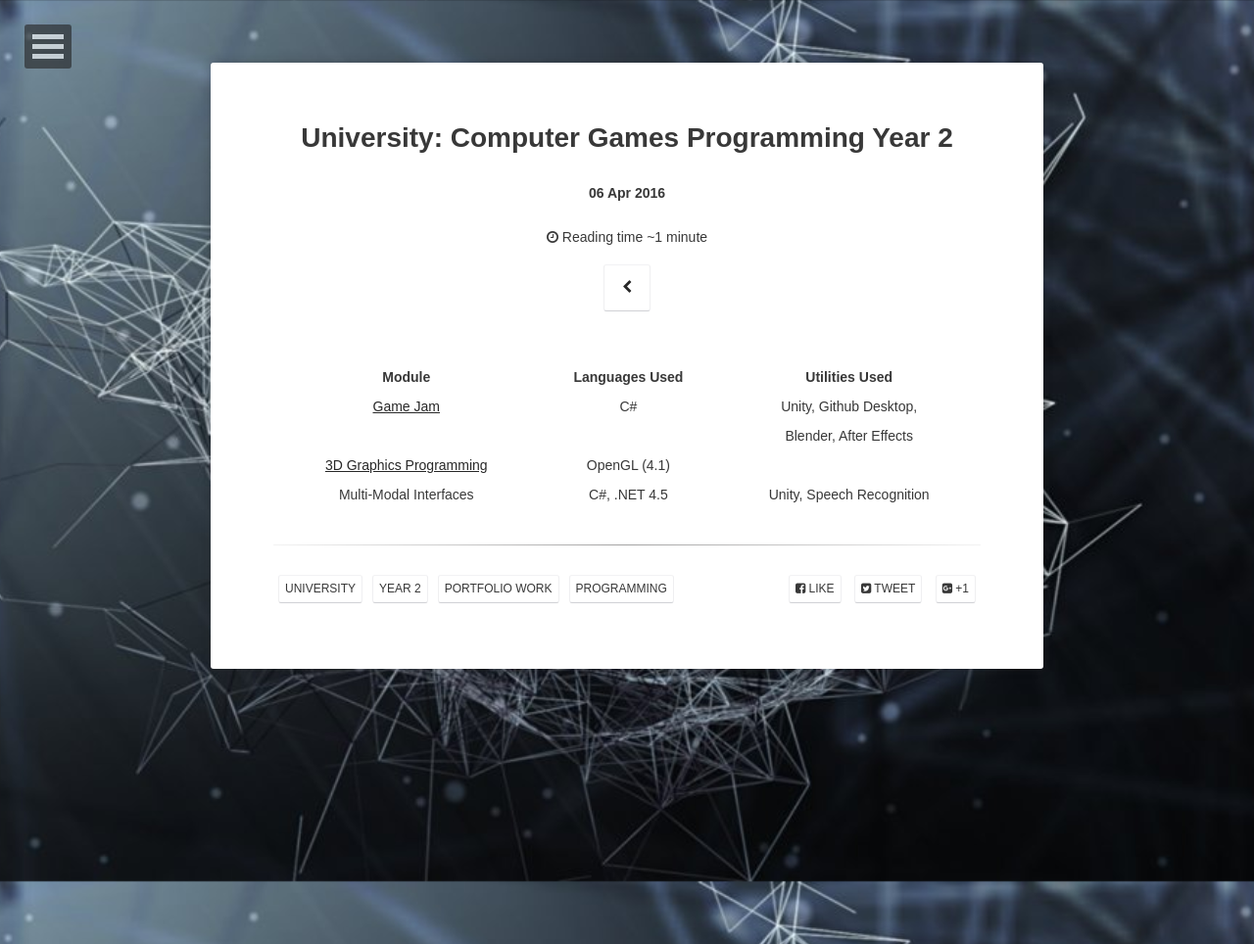
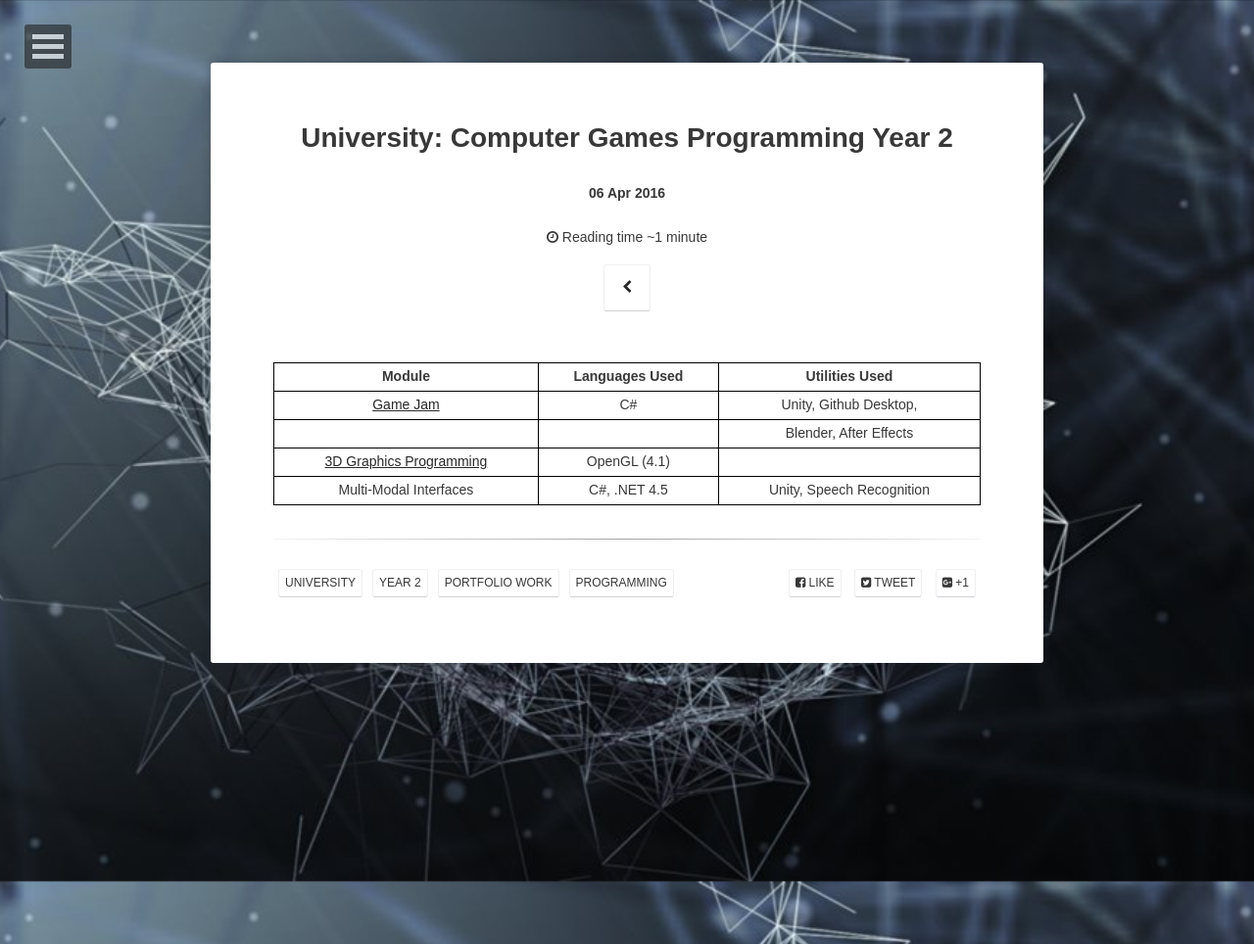
Before and after one commit to WearyWanderer/Website, a Jekyll site: the page built from _posts/2016-08-04-University-Year-2.md, in a window 1280 px wide. Shown: the whole page at 98% size. Built offline with Jekyll 4.4.1, drawn with Linux system fonts in a browser that asks for light colours; some web fonts are replaced.

Commit message:
Tried styling table

```diff
--- a/_posts/2016-08-04-University-Year-2.md
+++ b/_posts/2016-08-04-University-Year-2.md
@@ -22,3 +22,4 @@ comments: false
  |--------+----------------+----------------|
  | Multi-Modal Interfaces   | C#, .NET 4.5|Unity, Speech Recognition|
  |--------+----------------+----------------|
+ {:.mbtablestyle}
--- a/_sass/site.scss
+++ b/_sass/site.scss
@@ -5,6 +5,14 @@
 	width: 100%;
 	height: 100%;
 	font-size: 100%;
+}
+
+.mbtablestyle {
+        border-collapse: collapse;
+
+   > table, td, th {
+        border: 1px solid black;
+        }
 }
 
 
```
